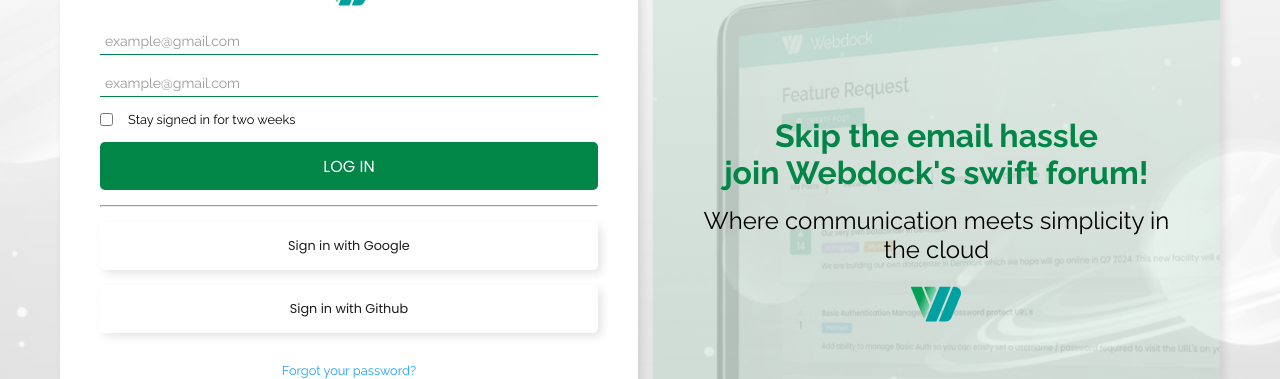
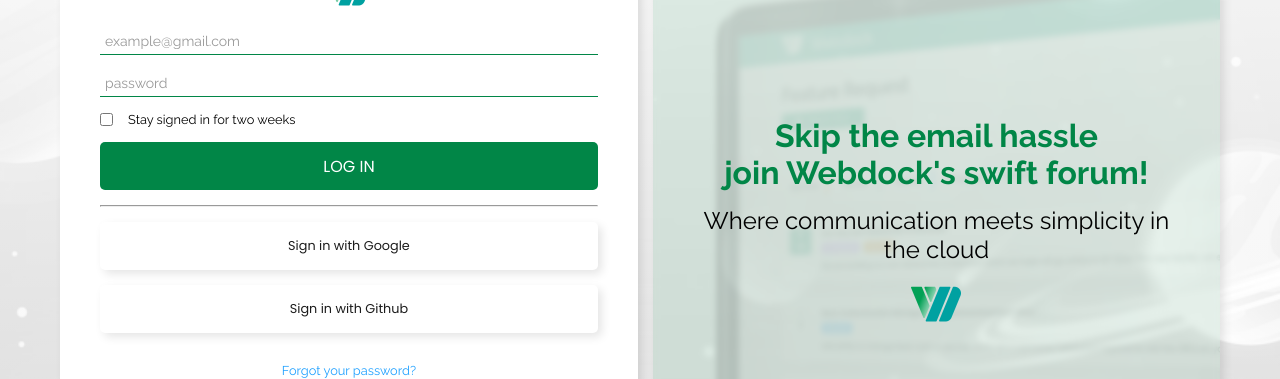
Before and after one commit to soklope/webdock, a React (Vite) app in the folder webdock-app/: page /login in a window 1280 px wide. Shown: the part 217-596 px from the top of the page. Built offline with nearby package versions, Linux system fonts and the light colour scheme.

Commit message:
Fixed hover effects and blur on login

```diff
--- a/webdock-app/src/components/Modal/LoginScreen/LoginScreen.jsx
+++ b/webdock-app/src/components/Modal/LoginScreen/LoginScreen.jsx
@@ -1,18 +1,31 @@
 import './LoginScreen.scss';
+import userStore from '../../../stores/loginStore';
 
 export default function LoginScreen() {
+
+  const { loginAsUser } = userStore()
+
+  const handleLoginClick = () => {
+    loginAsUser();
+
+    const loggedInUser = localStorage.getItem('user');
+
+    if (loggedInUser) {
+      window.location.href = "/"
+    }
+  };
 
   return (
     <div className='login-page wrap'>
       <div className='login-page__container'>
         <span className='login-page__logo'></span>
         <input className='login-page__input' type="text" placeholder='example@gmail.com'/>
-        <input className='login-page__input' type="text" placeholder='example@gmail.com'/>
+        <input className='login-page__input' type="password" placeholder='password'/>
         <div className='login-page__checkbox'>
           <input type="checkbox" />
           <p>Stay signed in for two weeks</p>
         </div>
-        <button className='login-page__login-button'>LOG IN</button>
+        <button onClick={handleLoginClick} className='login-page__login-button'>LOG IN</button>
         <hr />
         <button className='login-page__google-button'>Sign in with Google</button>
         <button className='login-page__github-button'>Sign in with Github</button>
@@ -22,6 +35,7 @@ export default function LoginScreen() {
       </div>
 
       <div className='login-page__splash-art'>
+        <div className='login-page__splash-art__blur'/>
         <p className='login-page__splash-art__headline'>Skip the email hassle <br></br> join Webdock's swift forum!</p>
         <p className='login-page__splash-art__subline'>Where communication meets simplicity in the cloud</p>
         <span className='login-page__logo'></span>
--- a/webdock-app/src/components/Modal/LoginScreen/LoginScreen.scss
+++ b/webdock-app/src/components/Modal/LoginScreen/LoginScreen.scss
@@ -55,6 +55,7 @@
     }
 
     &__logo {
+        z-index: 10;
         height: 50px;
         width: 60px;
         background-position: center center;
@@ -77,6 +78,12 @@
 
         input {
             cursor: pointer;
+            font-family: v.$primary-font;
+        }
+
+        input:focus {
+            outline: none;
+            border: 1px solid;
         }
 
         p {
@@ -88,6 +95,12 @@
     &__login-button {
         @include mix.flex-login-button;
         background-color: v.$primary-color;
+        transition: 0.2s;
+    }
+
+    &__login-button:hover {
+        transition: 0.2s;
+        background-color: darken(v.$primary-color, 5%);
     }
 
     hr {
@@ -102,6 +115,11 @@
         font-size: 0.8rem;
     }
 
+    &__google-button:hover {
+        transition: 0.2s;
+        background-color: darken(v.$white, 5%);
+    }
+
     &__github-button {
         @include mix.flex-login-button;
         background-color: v.$white;
@@ -109,6 +127,11 @@
         color: v.$offblack;
         font-size: 0.8rem;
         margin-bottom: 15px;
+    }
+
+    &__github-button:hover {
+        transition: 0.2s;
+        background-color: darken(v.$white, 5%);
     }
 
     &__link-text {
@@ -133,9 +156,20 @@
             border-radius: 5px;
             box-shadow: v.$drop-shadow;
             padding: 0px 30px;
+            position: relative;
+        }
+
+        &__blur {
+            position: absolute;
+            width: 100%;
+            height: 100%;
+            padding: 20px;
+            border-radius: 10px;
+            backdrop-filter: blur(3px); /* Adjust the blur value as needed */
         }
 
         &__headline {
+            z-index: 10;
             color: v.$primary-color;
             font-weight: 700;
             font-size: 2rem;
@@ -144,6 +178,7 @@
         }
 
         &__subline {
+            z-index: 10;
             font-size: 1rem;
             font-size: 1.5rem;
             text-align: center;
```
